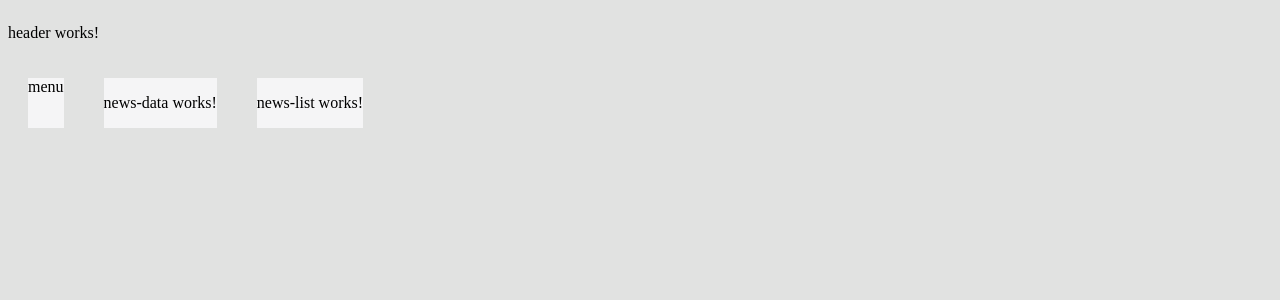
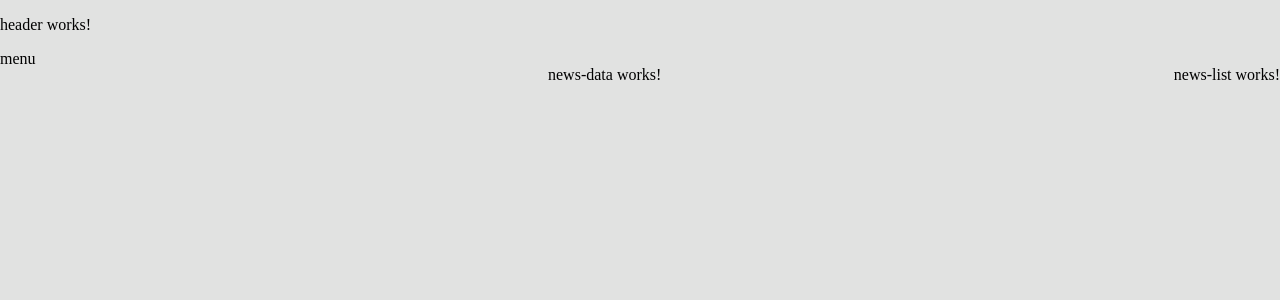
Before and after one commit to orelll/zaprogramowani_angular, an Angular app: page / in a window 1280 px wide. Shown: the top 300 px of the page. Built offline with nearby package versions, Linux system fonts and the light colour scheme.

Commit message:
updated styles.css

```diff
--- a/src/styles.css
+++ b/src/styles.css
@@ -1,16 +1,61 @@
-.container{
-   display: flex;
-}
+:root {
+    --color-primary: #66bb6a;
+    --color-primary-light: #98ee99;
+    --color-primary-dark: #338a3e;
 
-.flex-vertical{
+    --color-secondary: #3949ab;
+    --color-secondary-light: #6f74dd;
+    --color-secondary-dark: #00227b;
+
+    --background-gray: #e1e2e1;
+    --component-background: #f5f5f6;
+
+    --text-on-primary: #fafafa;
+    --text-on-secondary: #ffffff;
+
+    --font-normal: 24px;
+    --font-large: 40px;
+
+    --header-height: 75px;
+
+    --standard-border-radius: 10px
+  }
+
+  body {
+    background-color: var(--background-gray);
+    padding: 0;
+    margin: 0;
+
+    font-family: 'Roboto Mono';
+  }
+
+  html,
+  body {
+    width: 100%;
+    height: 100%;
+  }
+
+  img{
+      padding: 5px;
+      margin: auto;
+  }
+
+  .container {
+    display: flex;
+    justify-content: space-between;
+  }
+
+  .flex-vertical {
     flex-direction: column;
-}
+  }
 
-body{
-    background-color: #E1E2E1;
-}
+  .height-100 {
+    height: 100%;
+  }
 
-.main-item{
-    background-color: #F5F5F6;
-    margin: 20px;
-}
+  .text-center-vertically {
+    display: flex;
+    justify-content: center;
+    align-items: center;
+    margin: 0;
+  }
```
